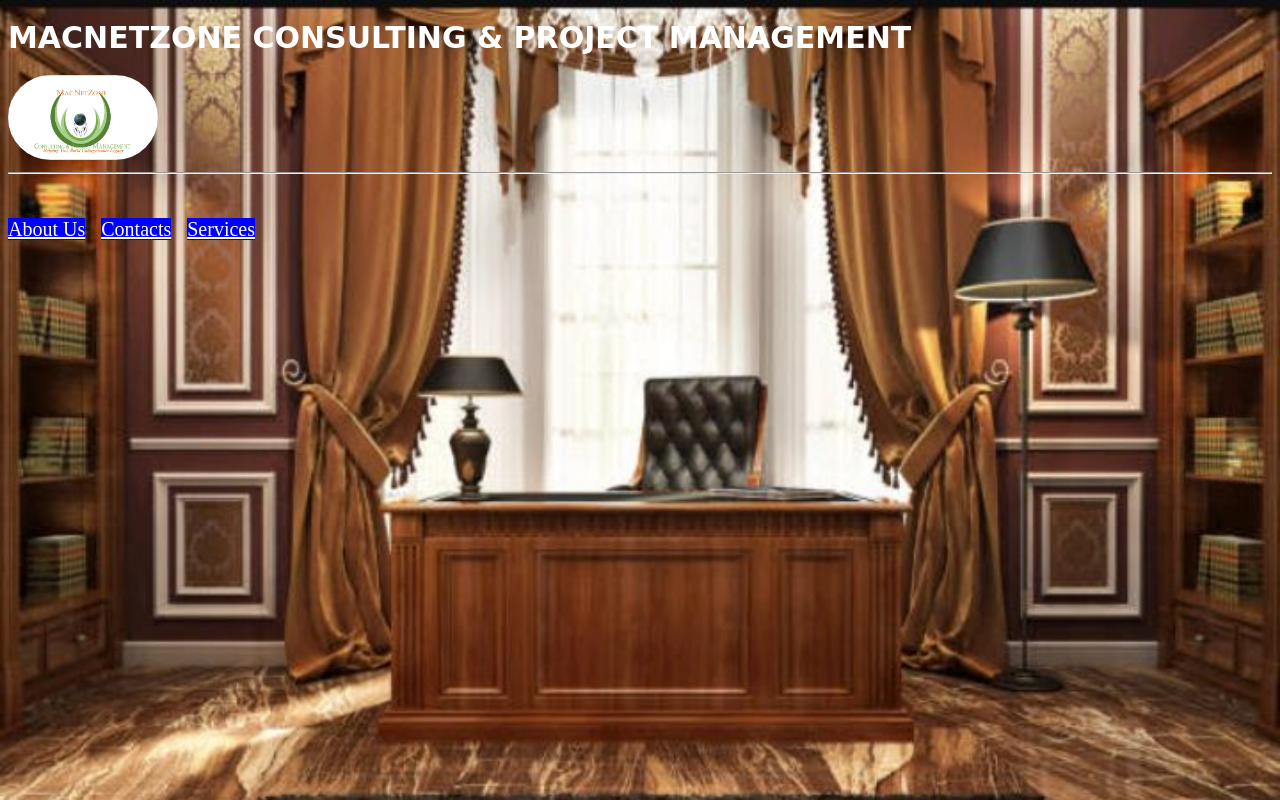
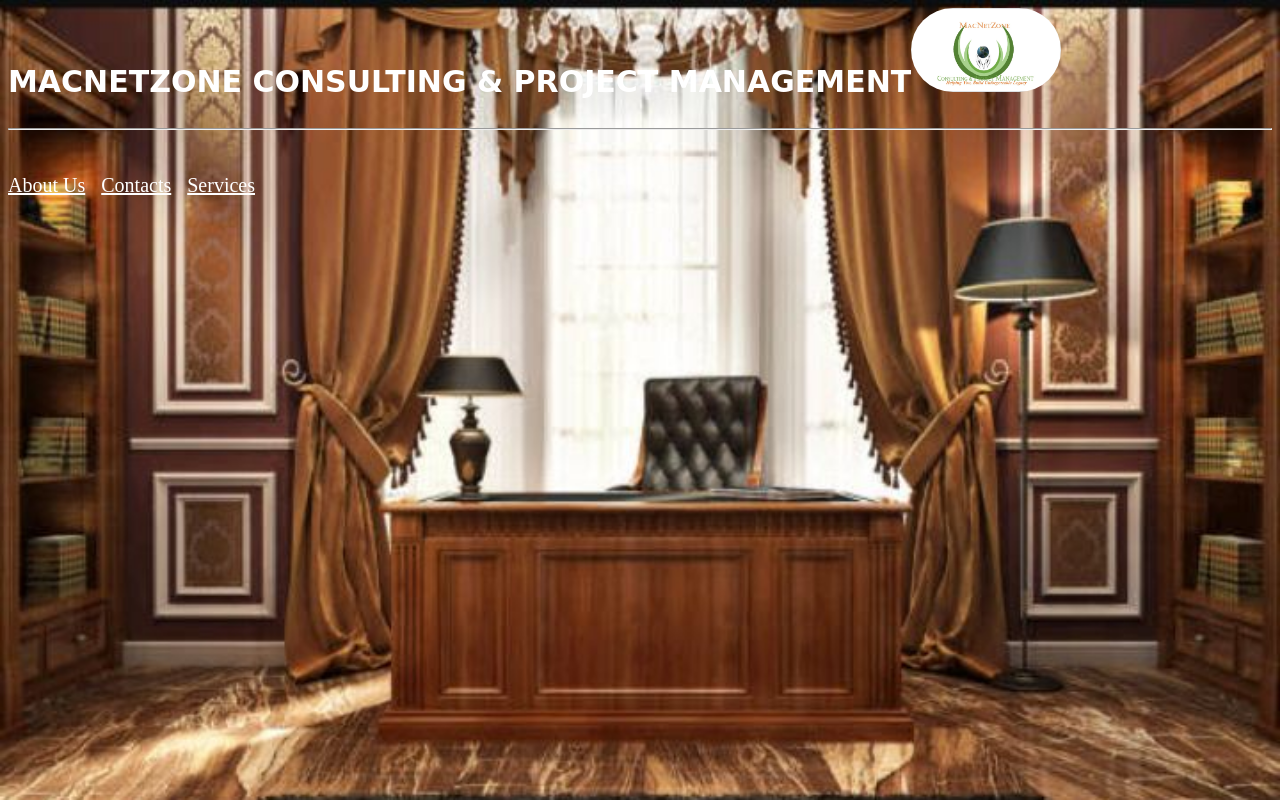
Before and after one commit to Gurure11/macnetzone-consulting, a plain HTML site: page index.html in a window 1280 px wide. Drawn offline with Linux system fonts and the light colour scheme.

Commit message:
Update index.html

```diff
--- a/index.html
+++ b/index.html
@@ -10,17 +10,17 @@
 			font-family: cursive;
 			font-size: 30px;
 			color: white;
-			display: block;
+			display: inline-block;
 
 		}
 		#about{
-			background-color: blue;
+
 			color: white;
 			margin-right: 12px;
 			font-size: 20px;
 		}
 		#contacts{
-			background-color: blue;
+
 			color: white;
 			font-size: 20px;
 			margin-right: 12px;
@@ -43,7 +43,7 @@
 			background-size: cover;
 		}
 		#services{
-			background-color: blue;
+
 			color: white;
 			font-size: 20px;
 
@@ -57,6 +57,7 @@
 			width: 150px;
 			border-radius: 75px;
 			margin-right: 20px;
+			display: inline-block;
 
 		}
 
```
